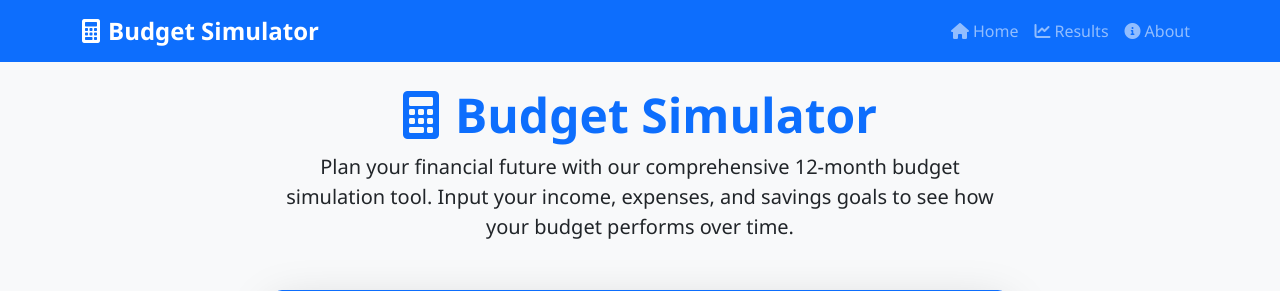
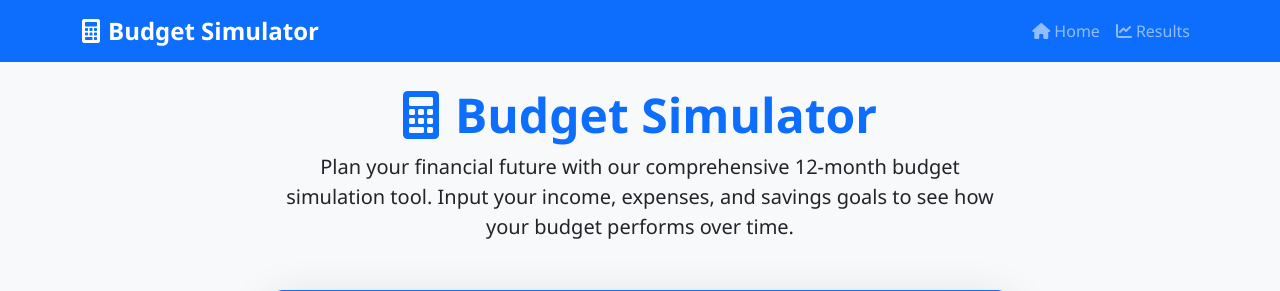
Before and after one commit to riya0785/-Budget-Simulator, a Flask app: page / in a window 1280 px wide. Shown: the top 291 px of the page. Run offline with Flask 3, Linux system fonts and the light colour scheme.

Commit message:
Update navigation links in base.html to improve accessibility and remove unused links

```diff
--- a/budget_simulator/templates/base.html
+++ b/budget_simulator/templates/base.html
@@ -27,13 +27,8 @@
                         </a>
                     </li>
                     <li class="nav-item">
-                        <a class="nav-link" href="{{ url_for('results_page') }}">
+                        <a class="nav-link" href="#results-section">
                             <i class="fas fa-chart-line me-1"></i>Results
-                        </a>
-                    </li>
-                    <li class="nav-item">
-                        <a class="nav-link" href="{{ url_for('about') }}">
-                            <i class="fas fa-info-circle me-1"></i>About
                         </a>
                     </li>
                 </ul>
```
